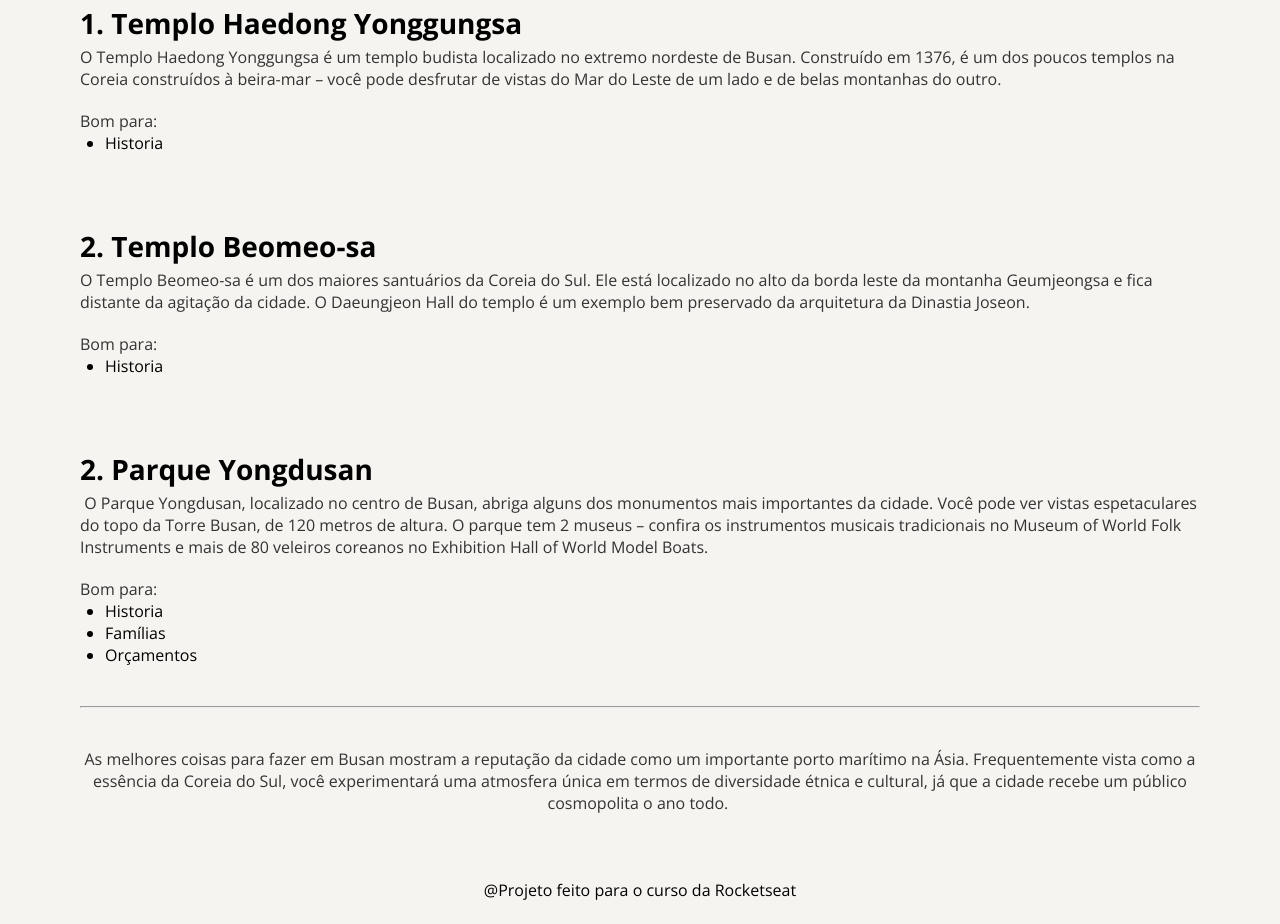
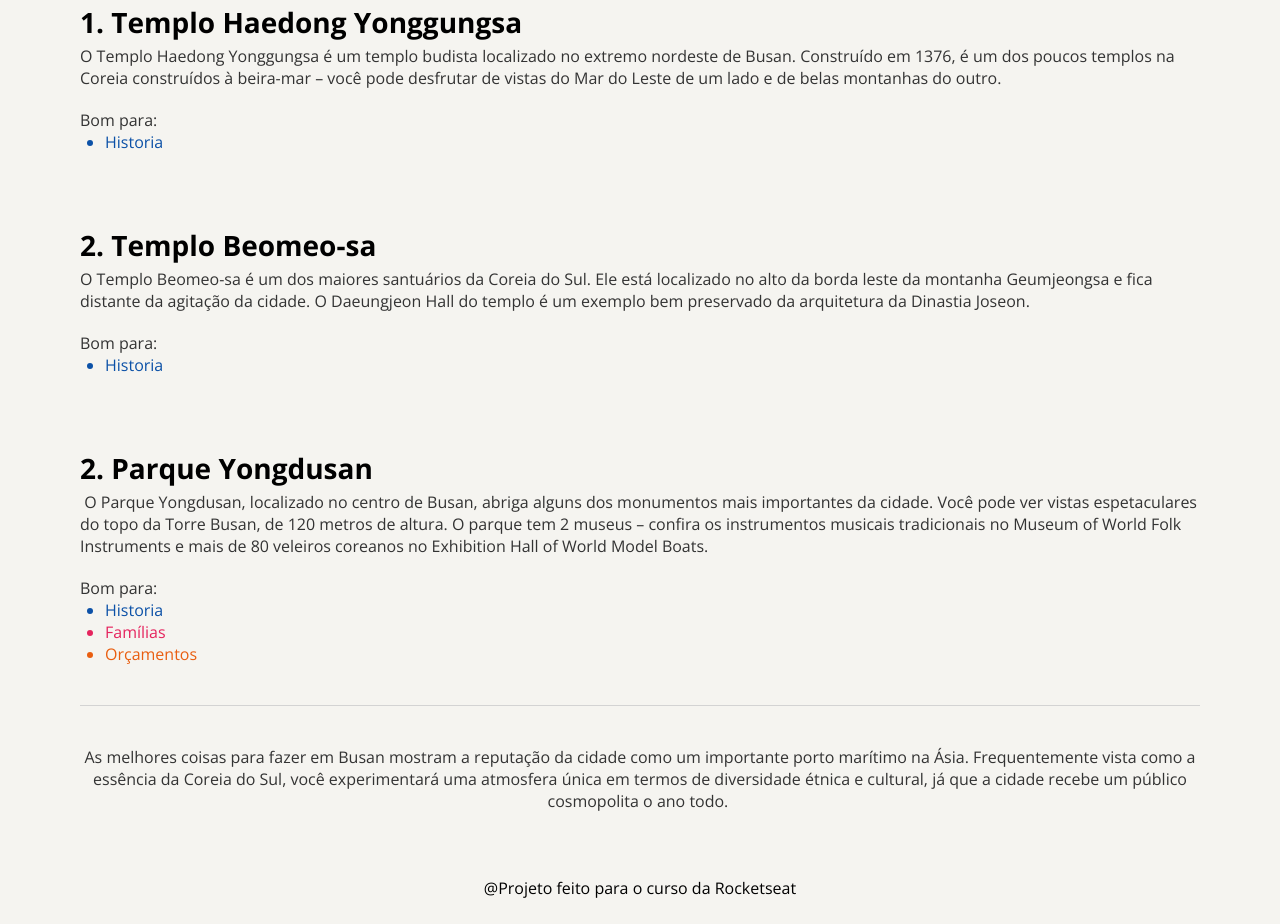
Before and after one commit to VilleNunes/Desafio-Rocketseat, a plain HTML site: page index.html in a window 1280 px wide. Shown: the part 497-1421 px from the top of the page. Drawn offline with nearby package versions, Linux system fonts and the light colour scheme.

```diff
--- a/index.html
+++ b/index.html
@@ -20,7 +20,7 @@
       <img src="assets/image (3).png" alt="">
       <p>Busan, a estrela em ascensão da Coreia do Sul, oferece de tudo, desde churrascarias de primeira linha até tradicionais barracas de comida de rua. Aqui, exploramos a segunda cidade da Coreia do Sul e descobrimos as suas ofertas culinárias.</p>
     </section>
-    <hr>
+
    <div id="cidades">
     <section id="title">
       <p>para os amantes da história</p>
@@ -32,7 +32,7 @@
       <p>O Templo Haedong Yonggungsa é um templo budista localizado no extremo nordeste de Busan. Construído em 1376, é um dos poucos templos na Coreia construídos à beira-mar – você pode desfrutar de vistas do Mar do Leste de um lado e de belas montanhas do outro. </p>
       <p>Bom para:</p>
       <ul>
-        <li>Historia</li>
+        <li class="list-azul">Historia</li>
       </ul>
     </div>
 
@@ -42,7 +42,7 @@
       <p>O Templo Beomeo-sa é um dos maiores santuários da Coreia do Sul. Ele está localizado no alto da borda leste da montanha Geumjeongsa e fica distante da agitação da cidade. O Daeungjeon Hall do templo é um exemplo bem preservado da arquitetura da Dinastia Joseon. </p>
       <p>Bom para:</p>
       <ul>
-        <li>Historia</li>
+        <li class="list-azul">Historia</li>
       </ul>
     </div>
 
@@ -52,13 +52,13 @@
       <p> O Parque Yongdusan, localizado no centro de Busan, abriga alguns dos monumentos mais importantes da cidade. Você pode ver vistas espetaculares do topo da Torre Busan, de 120 metros de altura. O parque tem 2 museus – confira os instrumentos musicais tradicionais no Museum of World Folk Instruments e mais de 80 veleiros coreanos no Exhibition Hall of World Model Boats.</p>
       <p>Bom para:</p>
       <ul>
-        <li>Historia</li>
-        <li>Famílias</li>
-        <li>Orçamentos</li>
+        <li class="list-azul">Historia</li>
+        <li id="list-rosa">Famílias</li>
+        <li id="list-laranja">Orçamentos</li>
       </ul>
     </div>
    </div>
-   <hr>
+
    <section id="title-bottom">
     <p>As melhores coisas para fazer em Busan mostram a reputação da cidade como um importante porto marítimo na Ásia. Frequentemente vista como a essência da Coreia do Sul, você experimentará uma atmosfera única em termos de diversidade étnica e cultural, já que a cidade recebe um público cosmopolita o ano todo. </p>
    </section>
--- a/style.css
+++ b/style.css
@@ -27,8 +27,14 @@
   padding-top: 24px;
 }
 
+#cidades{
+  padding-bottom:40px ;
+  border-bottom: 1px solid #D3D3D3;
+}
+
 #title{
   padding: 64px 0px;
+  border-top: 1px solid #D3D3D3;
 }
 
 #title p{
@@ -47,12 +53,9 @@
 .card-cidade ul{
   margin-left: 25px;
 }
+
 div + div{
   margin-top: 48px;
-}
-
-#cidades{
-  padding-bottom:40px ;
 }
 
 #title-bottom{
@@ -69,9 +72,11 @@
   font-size: 32px;
   color: #1B1B1B;
 }
+
 h1{
   font-size: 36px;
 }
+
 h3{
   margin-bottom: 4px;
   font-size: 28px;
@@ -79,7 +84,15 @@
 h1,h2,h3{
   font-weight: bold;
 }
-
+.list-azul {
+  color:#0C51A7 ;
+}
+#list-rosa {
+  color:#E5245E ;
+}
+#list-laranja{
+  color:#E95E10 ;
+}
 footer{
   text-align: center;
   margin: 65px 0px 40px 0px;
```
